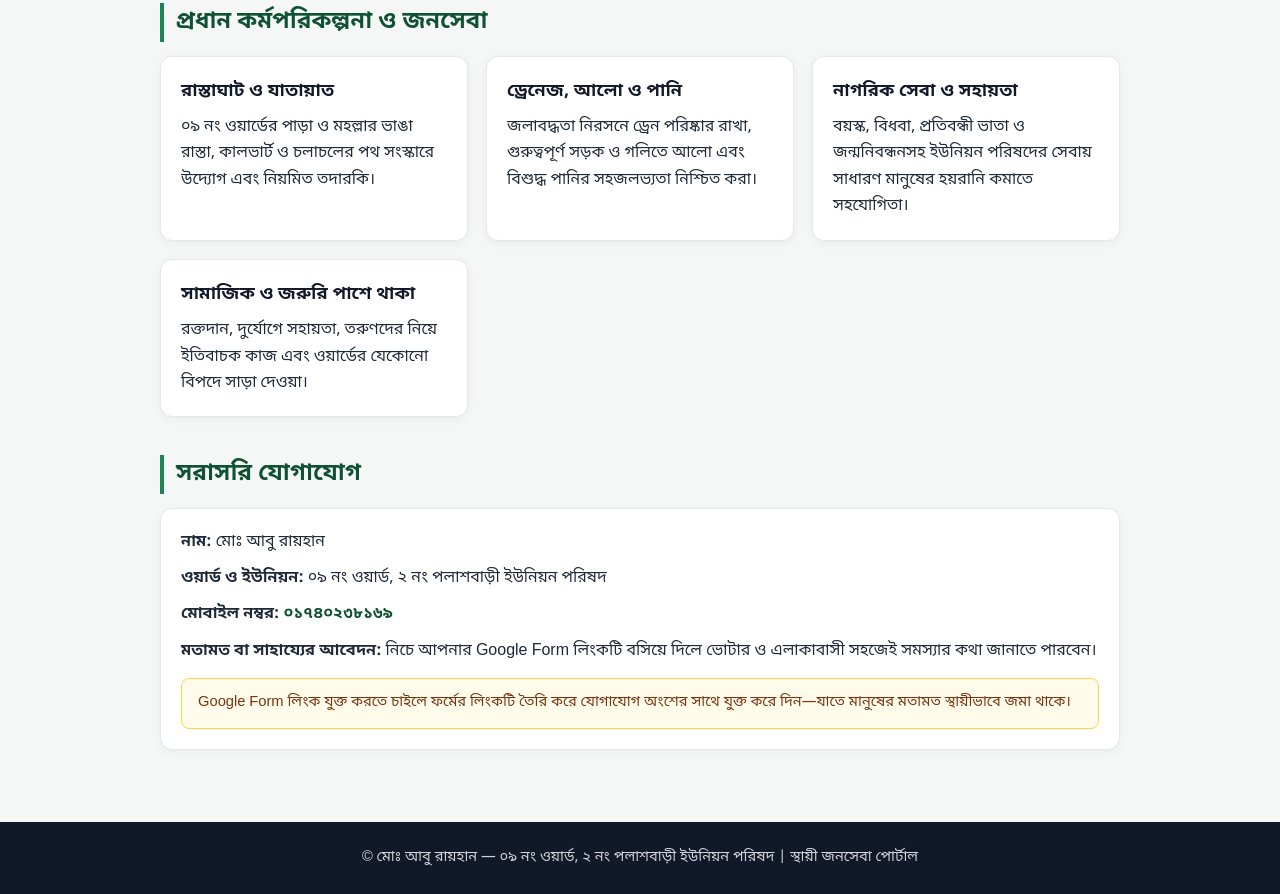
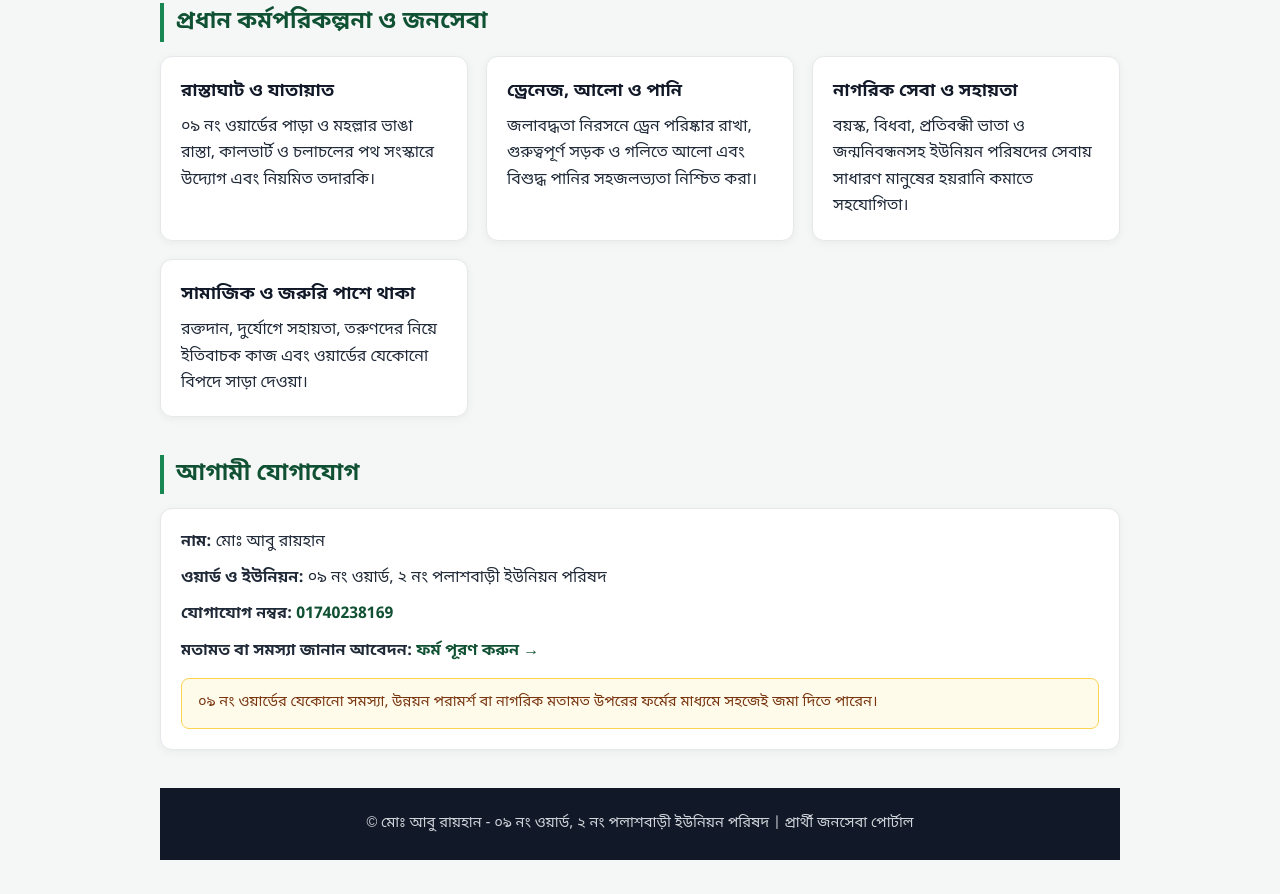
Before and after one commit to rayhan-ward9/rayhan-wardno9, a plain HTML site: page index.html in a window 1280 px wide. Shown: the part 492-1386 px from the top of the page. Drawn offline with Linux system fonts and the light colour scheme.

Commit message:
Fix HTML structure and improve contact section

```diff
--- a/index.html
+++ b/index.html
@@ -145,26 +145,23 @@
     </section>
 
    <section id="contact">
-      <h2>সরাসরি যোগাযোগ</h2>
+  <h2>আগামী যোগাযোগ</h2>
   <div class="card">
     <p class="contact-line"><strong>নাম:</strong> মোঃ আবু রায়হান</p>
     <p class="contact-line"><strong>ওয়ার্ড ও ইউনিয়ন:</strong> ০৯ নং ওয়ার্ড, ২ নং পলাশবাড়ী ইউনিয়ন পরিষদ</p>
+    <p class="contact-line"><strong>যোগাযোগ নম্বর:</strong> <a href="tel:01740238169">01740238169</a></p>
     <p class="contact-line">
-          <strong>মোবাইল নম্বর:</strong> <a href="tel:01740238169">০১৭৪০২৩৮১৬৯</a>
-        </p>
-        <p class="contact-line">
-          <strong>মতামত বা সাহায্যের আবেদন:</strong> নিচে আপনার Google Form লিংকটি বসিয়ে দিলে ভোটার ও এলাকাবাসী সহজেই সমস্যার কথা জানাতে পারবেন।
+      <strong>মতামত বা সমস্যা জানান আবেদন:</strong>
+      <a href="https://forms.gle/UJ1j9rYmRFQ7NrRR7" target="_blank" rel="noopener noreferrer" class="form-link">ফর্ম পূরণ করুন →</a>
     </p>
     <div class="note">
-          Google Form লিংক যুক্ত করতে চাইলে ফর্মের লিংকটি তৈরি করে যোগাযোগ অংশের সাথে যুক্ত করে দিন—যাতে মানুষের মতামত স্থায়ীভাবে জমা থাকে।
+      ০৯ নং ওয়ার্ডের যেকোনো সমস্যা, উন্নয়ন পরামর্শ বা নাগরিক মতামত উপরের ফর্মের মাধ্যমে সহজেই জমা দিতে পারেন।
   </div>
   </div>
 </section>
-  </div>
-
 <footer>
-    <p>© মোঃ আবু রায়হান — ০৯ নং ওয়ার্ড, ২ নং পলাশবাড়ী ইউনিয়ন পরিষদ | স্থায়ী জনসেবা পোর্টাল</p>
+  <p>© মোঃ আবু রায়হান - ০৯ নং ওয়ার্ড, ২ নং পলাশবাড়ী ইউনিয়ন পরিষদ | প্রার্থী জনসেবা পোর্টাল</p>
 </footer>
-
 </body>
 </html>
+</html>
```
Lines whose indentation alone changed are shown as unchanged.
